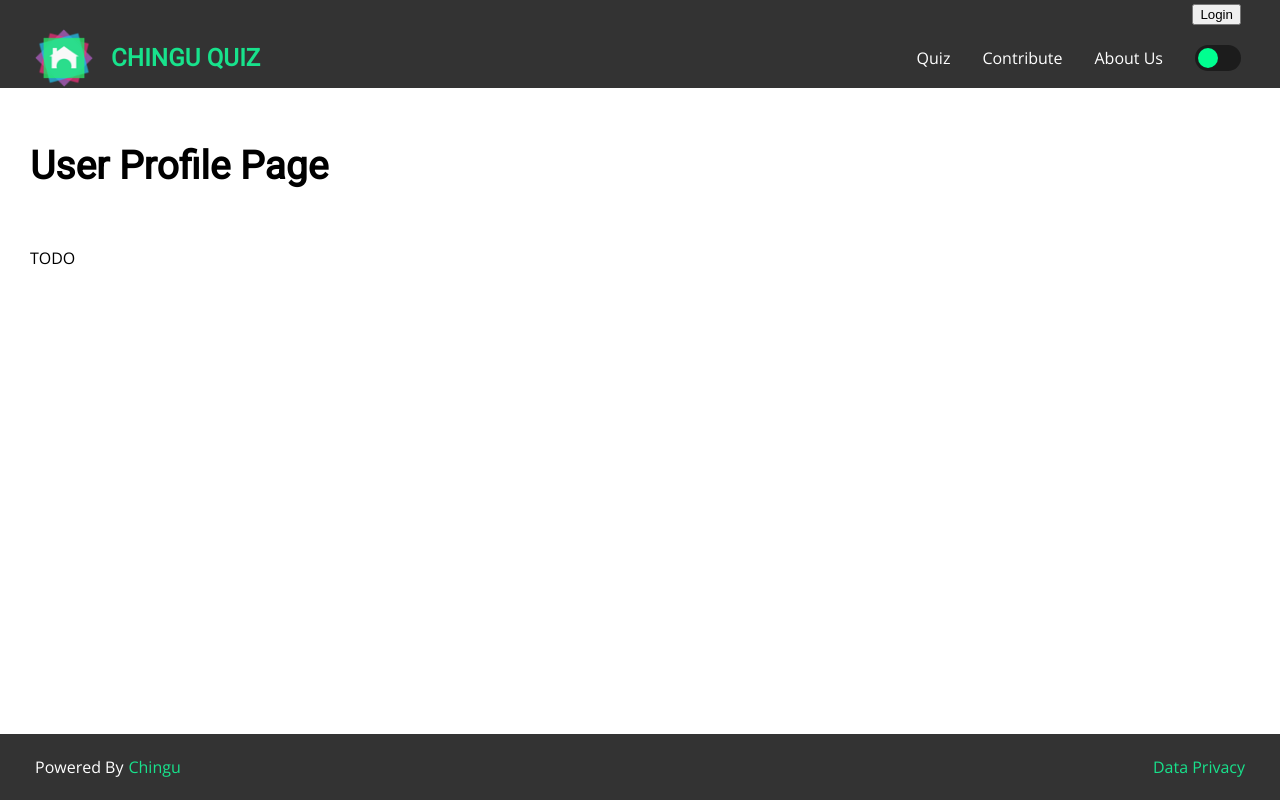
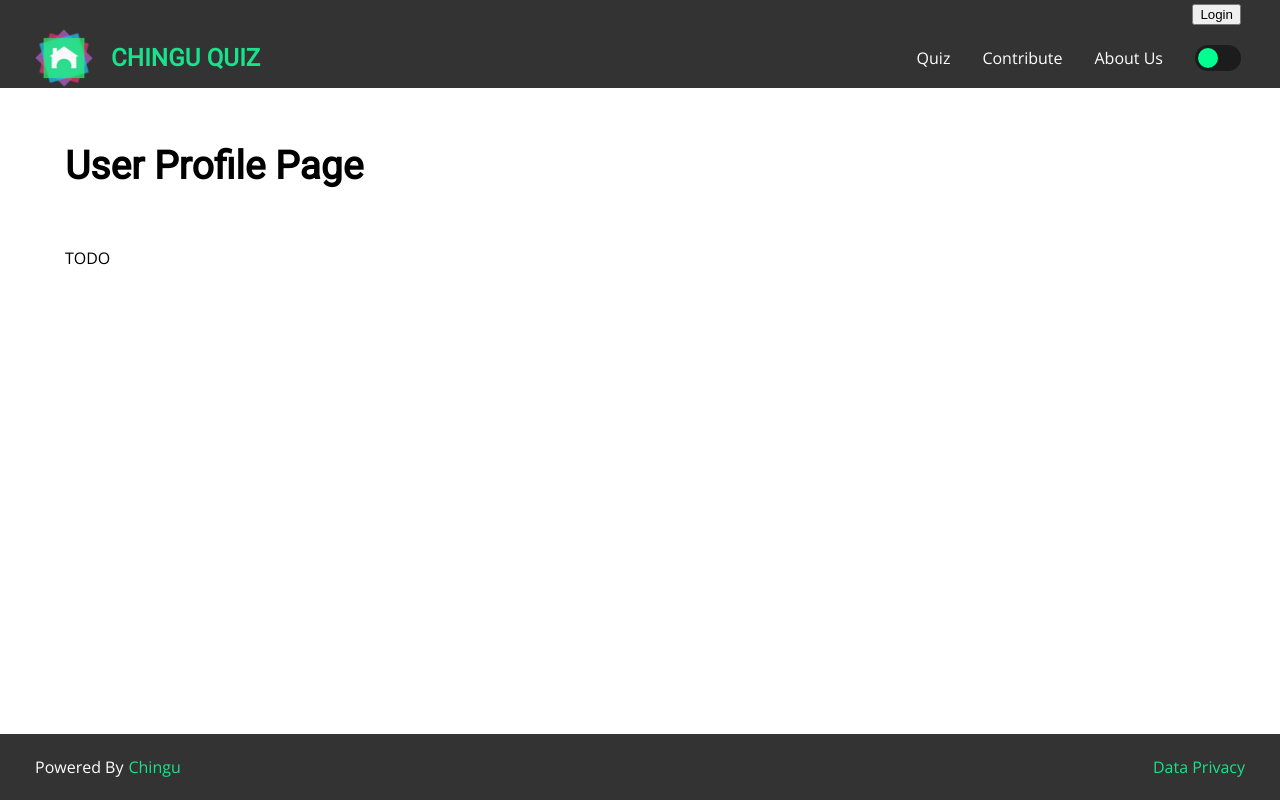
Before and after one commit to chingu-voyages/moonshot-chingu-quiz, a Next.js app: page /profile in a window 1280 px wide. Built offline with nearby package versions, Linux system fonts and the light colour scheme; no server answers.

Commit message:
Wrap profile page with ContentWrapper

```diff
--- a/pages/profile.tsx
+++ b/pages/profile.tsx
@@ -1,13 +1,16 @@
 import { Headline, Wrapper } from "~/components/aboutUs/styles";
+import { ContentWrapper } from "~/components/quizSingle/styles";
 
 const ProfilePage = () => {
   return (
     <Wrapper>
-      <Headline>User Profile Page</Headline>
+      <ContentWrapper style={{color: 'black'}}>
+        <Headline>User Profile Page</Headline>
 
-      <section>
-        <p>TODO</p>
-      </section>
+        <section>
+          <p>TODO</p>
+        </section>
+      </ContentWrapper>
     </Wrapper>
   );
 };
```
